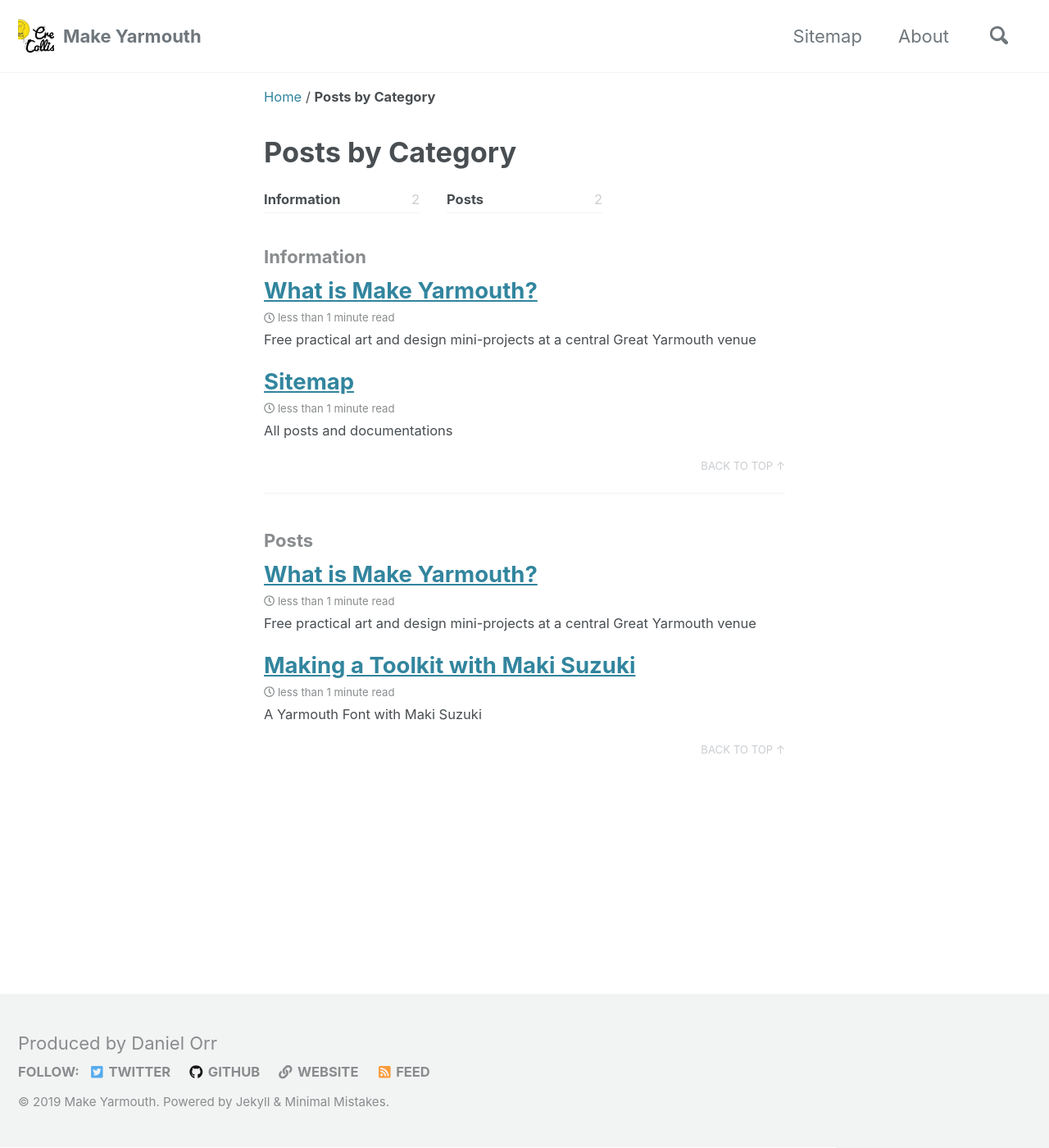
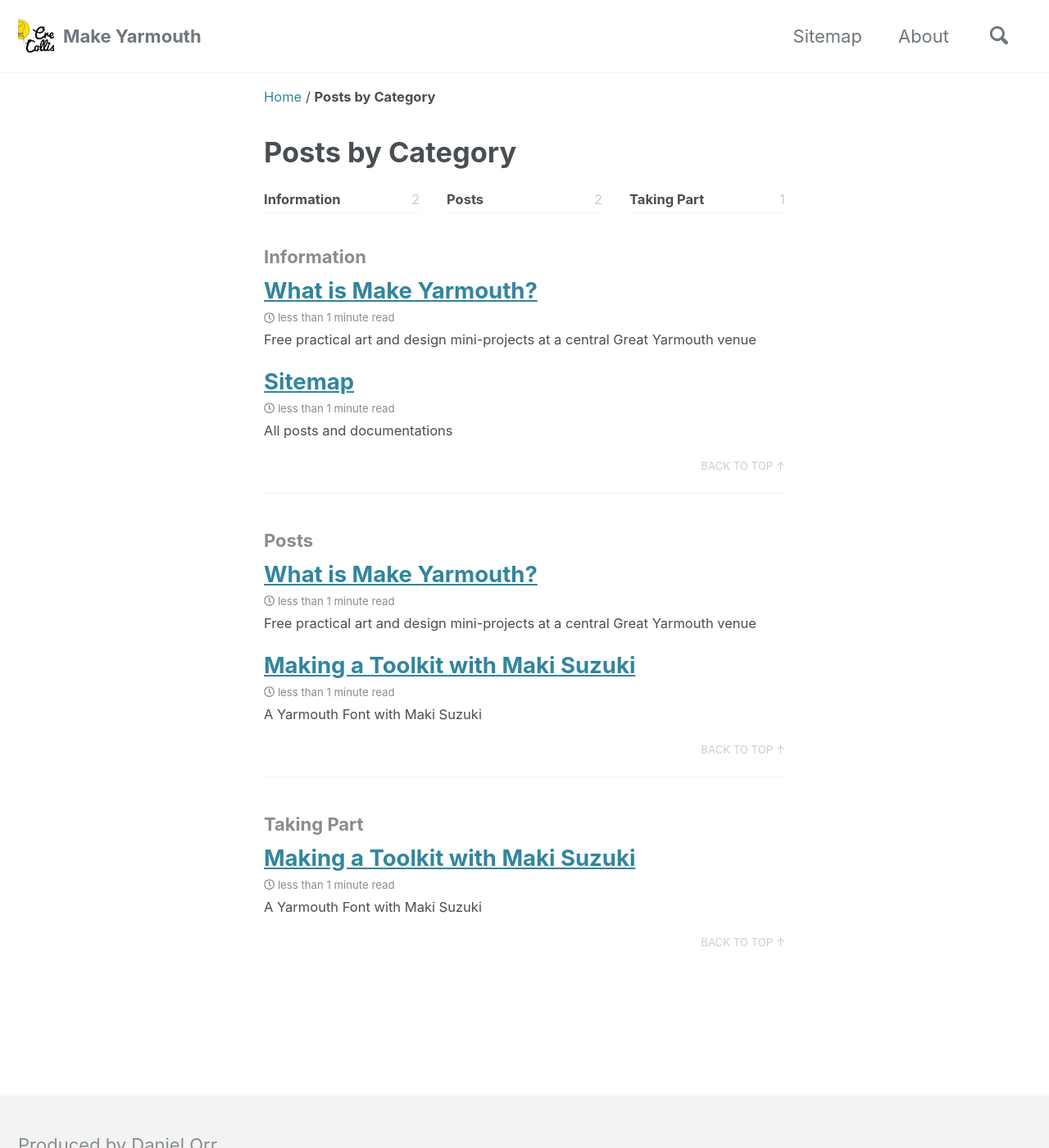
Before and after one commit to creative-collisions/make-yarmouth, a Jekyll site: the page built from docs/category-archive.md, in a window 1280 px wide and 1400 px high. Shown: the whole window at 82% size. Built offline with Jekyll 4.4.1, drawn with Linux system fonts in a browser that asks for light colours; cached includes are drawn as plain includes; nearby versions of some CDN libraries.

Commit message:
[Site] Added category

```diff
--- a/docs/_posts/2019-02-26-making-a-toolkit-with-maki-suzuki.md
+++ b/docs/_posts/2019-02-26-making-a-toolkit-with-maki-suzuki.md
@@ -4,6 +4,7 @@
 permalink: /posts/taking-part/making-a-toolkit-with-maki-suzuki
 categories:
   - Posts
+  - Taking Part
 toc: false
 author_profile: true
 
```
